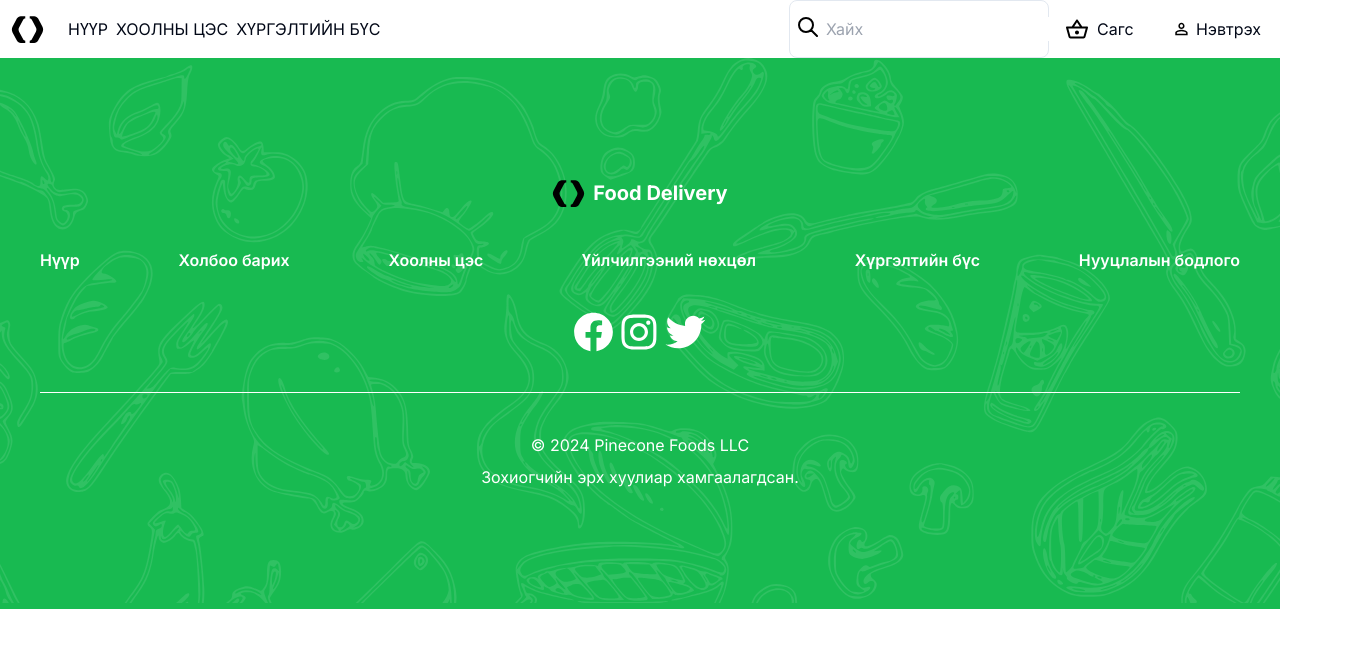
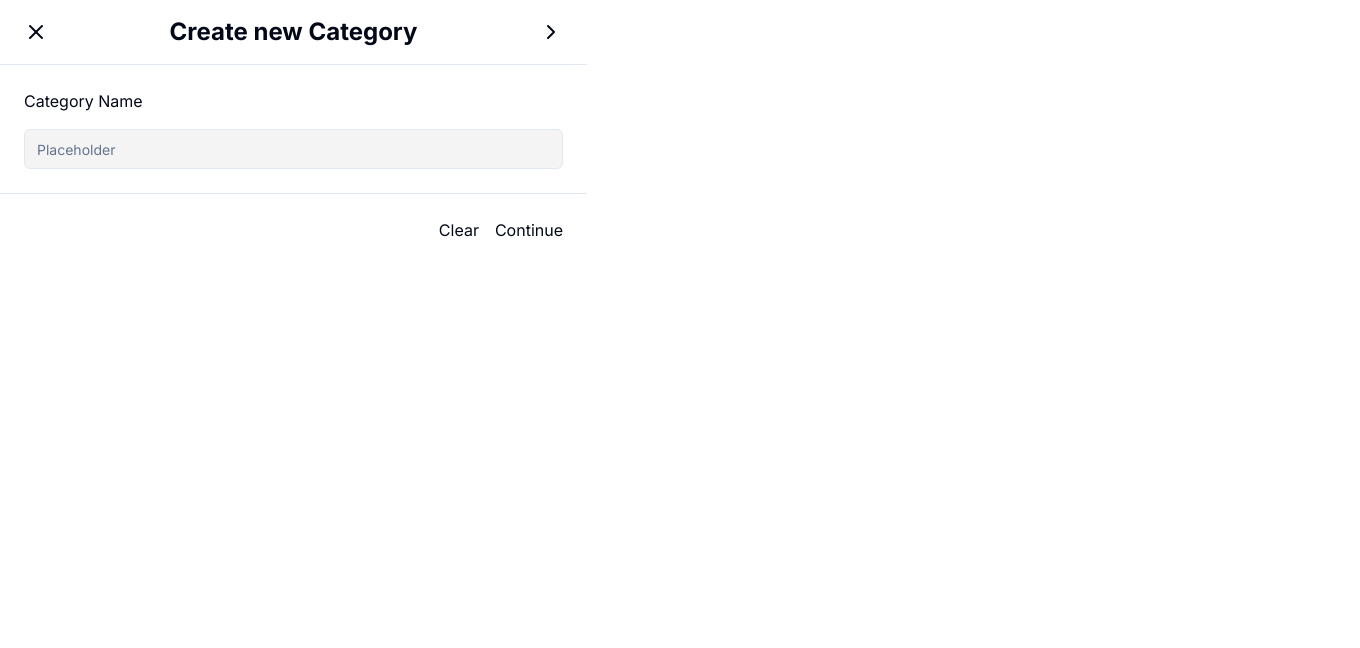
Before and after one commit to 2K241B/Bagu-Food-Delivery, a Next.js app in the folder FE/: page / in a window 1280 px wide. Shown: the top 648 px of the page, 1360 px wide, since content can reach past the window. Built offline with nearby package versions, Linux system fonts and the light colour scheme.

Commit message:
admin dashboard create-category

```diff
--- a/FE/src/app/page.js
+++ b/FE/src/app/page.js
@@ -1,11 +1,13 @@
 import { Navbar } from "@/components/Navbar";
 import { Footer } from "./login/footer";
+import { CreateCategory } from "@/components/CreateCategory";
 
 export default function Home() {
   return (
     <div>
-      <Navbar />
-      <Footer />
+      {/* <Navbar />
+      <Footer /> */}
+      <CreateCategory />
     </div>
   );
 }
--- /dev/null
+++ b/FE/src/components/CreateCategory.jsx
@@ -0,0 +1,28 @@
+import { SvgNext, SvgXbutton } from "./ui/assets/Svgs";
+import { Input } from "./ui/input";
+
+export const CreateCategory = () => {
+  return (
+    <div className="flex w-[587px] flex-col items-start">
+      <div className="flex px-6 py-4 justify-between items-center self-stretch">
+        <button>
+          <SvgXbutton />
+        </button>
+        <p className="font-bold text-2xl"> Create new Category</p>
+        <button>
+          <SvgNext />
+        </button>
+      </div>
+      <div className="flex p-6 flex-col justify-center items-start gap-4 self-stretch border-solid border-t-[1px] border-b-[1px]">
+        <label>Category Name</label>
+        <div className="flex flex-col justify-center items-center gap-2 self-stretch">
+          <Input className="bg-[#F4F4F4]" placeholder="Placeholder" />
+        </div>
+      </div>
+      <div className="flex p-6 justify-end items-center gap-4 self-stretch">
+        <button>Clear</button>
+        <button>Continue</button>
+      </div>
+    </div>
+  );
+};
--- a/FE/src/components/ui/assets/Svgs.jsx
+++ b/FE/src/components/ui/assets/Svgs.jsx
@@ -144,4 +144,43 @@ export const SvgFooterFoods = () => {
   );
 };
 
+export const SvgXbutton = () => {
+  return (
+    <svg
+      xmlns="http://www.w3.org/2000/svg"
+      width="24"
+      height="24"
+      viewBox="0 0 24 24"
+      fill="none"
+      stroke="currentColor"
+      stroke-width="2"
+      stroke-linecap="round"
+      stroke-linejoin="round"
+      class="lucide lucide-x"
+    >
+      <path d="M18 6 6 18" />
+      <path d="m6 6 12 12" />
+    </svg>
+  );
+};
+
+export const SvgNext = () => {
+  return (
+    <svg
+      xmlns="http://www.w3.org/2000/svg"
+      width="24"
+      height="24"
+      viewBox="0 0 24 24"
+      fill="none"
+      stroke="currentColor"
+      stroke-width="2"
+      stroke-linecap="round"
+      stroke-linejoin="round"
+      class="lucide lucide-chevron-right"
+    >
+      <path d="m9 18 6-6-6-6" />
+    </svg>
+  );
+};
+
 import React from "react";
```
